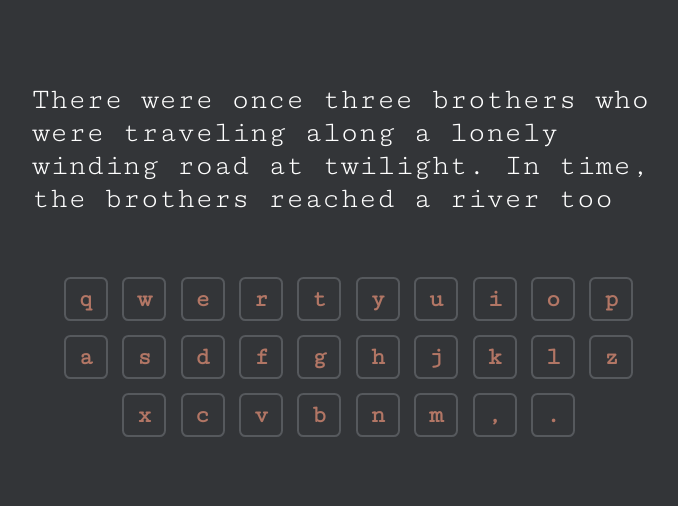
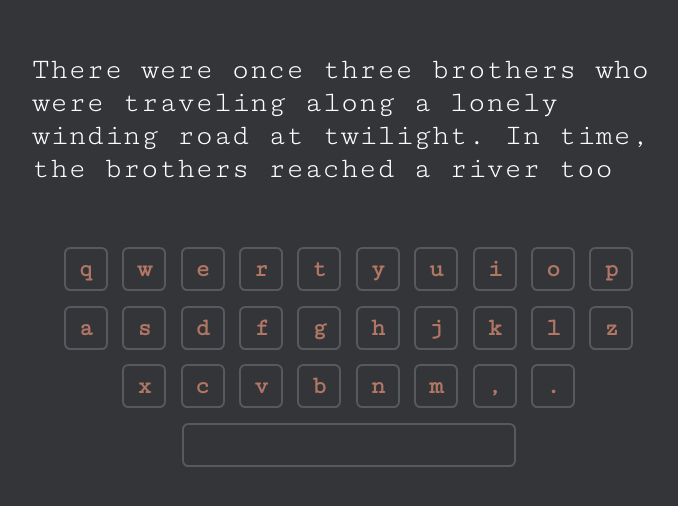
Before and after one commit to lucaszambam/speed-typing-game, a Vue app: page / in a window 1280 px wide. Shown: the part 140-646 px from the top of the page, without its empty margins (293-971 px from the left). Built offline with nearby package versions, Linux system fonts and the light colour scheme.

Commit message:
add capslock behavior and spacebar key

```diff
--- a/src/components/Keyboard.vue
+++ b/src/components/Keyboard.vue
@@ -1,7 +1,9 @@
 <template>
 	<div class="keyboard-container">
-		<div class="keys-container">
-			<div class="key-cap" v-for="key in this.keys" :data-key="key">{{ key }}</div>
+		<div class="keys-letter-container">
+			<div v-for="key in this.keys" class="key-cap" :class="{ space:key === ' ' }" :data-key="key">
+				{{ key }}
+			</div>
 		</div>
 	</div>
 </template>
@@ -13,10 +15,20 @@ export default {
 	methods: {
 		registerKeyEventListener() {
 			document.addEventListener("keyup", (event) => {
+				if (event.key === 'Shift') {
+					this.keys = this.keys.map(key => {
+						return key.toLowerCase();
+					});
+				}
 				$(`.key-cap[data-key="${event.key}"]`).removeClass("pressed");
 			});
 
 			document.addEventListener("keydown", (event) => {
+				if (event.key === 'Shift') {
+					this.keys = this.keys.map(key => {
+						return key.toUpperCase();
+					});
+				}
 				this.$emit("key-pressed", event.key);
 				$(`.key-cap[data-key="${event.key}"]`).addClass("pressed");
 			});
@@ -29,14 +41,14 @@ export default {
 		return {
 			keys: ["q", "w", "e", "r", "t", "y", "u", "i", "o", "p",
 				   "a", "s", "d", "f", "g", "h", "j", "k", "l",
-				   "z", "x", "c", "v", "b", "n", "m", ",", "."]
+				   "z", "x", "c", "v", "b", "n", "m", ",", ".", " "]
 		};
 	},
 };
 </script>
 
 <style scoped>
-.keys-container {
+.keys-letter-container {
 	display: flex;
 	flex-wrap: wrap;
 	max-width: 600px;
@@ -58,6 +70,10 @@ export default {
 	transition: all 0.15s;
 }
 
+.key-cap.space {
+	width: 330px;
+}
+
 .key-cap.pressed {
 	background-color: rgba(var(--main-color-rgb) / 0.4);
 	scale: 1.2;
```
